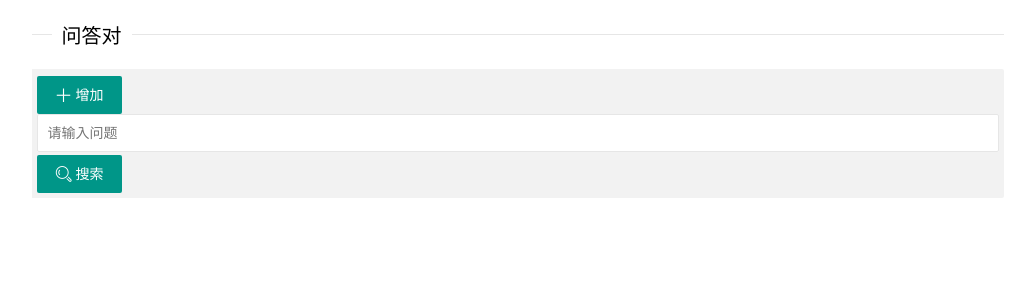
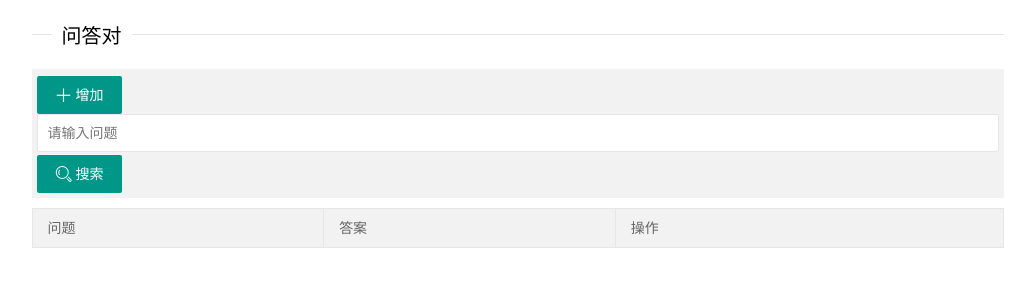
Before and after one commit to Chengyu7/repairXcx, a Flask app: page /knowledge/listView in a window 1280 px wide. Shown: the top 300 px of the page, without its empty margins (122-1157 px from the left). Run offline with Flask 2, Linux system fonts and the light colour scheme; the visitor is signed in with stand-in values (Sample User, id 1); lists and menus that the app fills with data are empty; parts of the project's set-up code (start-up, migrations or seed data) failed here and were passed over.

Commit message:
Default Changelist

```diff
--- a/templates/knowledge/listView.html
+++ b/templates/knowledge/listView.html
@@ -17,7 +17,36 @@
         <button class="layui-btn" onclick="location.search();"><i class="layui-icon layui-icon-search"></i>搜索</button>
 {#        <span class="x-right" style="line-height:40px">共有数据：<font id="total">{{ pagination.total }}</font> 条</span>#}
     </xblock>
+    <div class="layui-form">
+        <table class="layui-table">
+            <colgroup>
+                <col width="150">
+                <col width="150">
+                <col width="200">
+                <col>
+            </colgroup>
+            <thead>
+            <tr>
+                <th>问题</th>
+                <th>答案</th>
+                <th>操作</th>
+            </tr>
+            </thead>
+            <tbody>
+            {% for user in infos %}
+                <tr>
+                    <td>{{ user.id }}</td>
+                    <td>{{ user.userName }}</td>
+                    <td>
+                        <a title="编辑" class="layui-btn layui-btn-normal layui-btn-xs" onclick="editItem({{ user.id }})">编辑</a>
+                        <a title="删除" onclick="deleteItem(this,{{ user.id }})"
+                           class="layui-btn layui-btn-danger layui-btn-xs">删除</a>
+                    </td>
+                </tr>
+            {% endfor %}
+            </tbody>
+        </table>
+    </div>
 </div>
-
 </body>
 </html>
```
